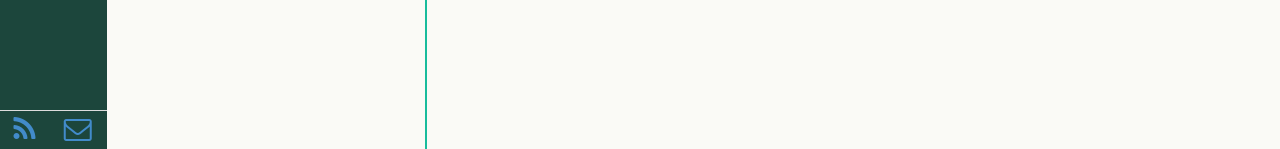
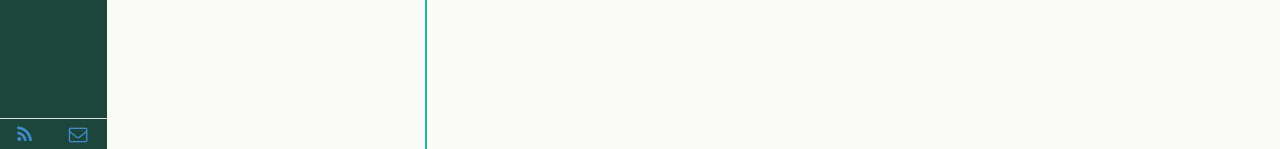
Before and after one commit to LanternD/lanternd.github.io, a Jekyll site: the page built from index.html, in a window 1280 px wide. Shown: the part 751-900 px from the top of the page. Built offline with Jekyll 4.4.1, drawn with Linux system fonts in a browser that asks for light colours; the list of posts is cut into pages by our own code.

Commit message:
LanternD's

```diff
--- a/_includes/navside.html
+++ b/_includes/navside.html
@@ -15,8 +15,8 @@
       <div class="aside1_bottom">
         <table class="table table-condensed">
           <tr>
-            <td><a href="/pages/atom.xml" target="_blank"><i class="fa fa-rss fa-2x"></i></a></td>
-            <td><a href="mailto:{{ site.author.email }}"><i class="fa fa-envelope-o fa-2x"></i></a></td>
+            <td><a href="/pages/atom.xml" target="_blank"><i class="fa fa-rss fa-lg"></i></a></td>
+            <td><a href="mailto:{{ site.author.email }}"><i class="fa fa-envelope-o fa-lg"></i></a></td>
           </tr>
         </table>
       </div>
```
Also changed, not shown: README.md.
